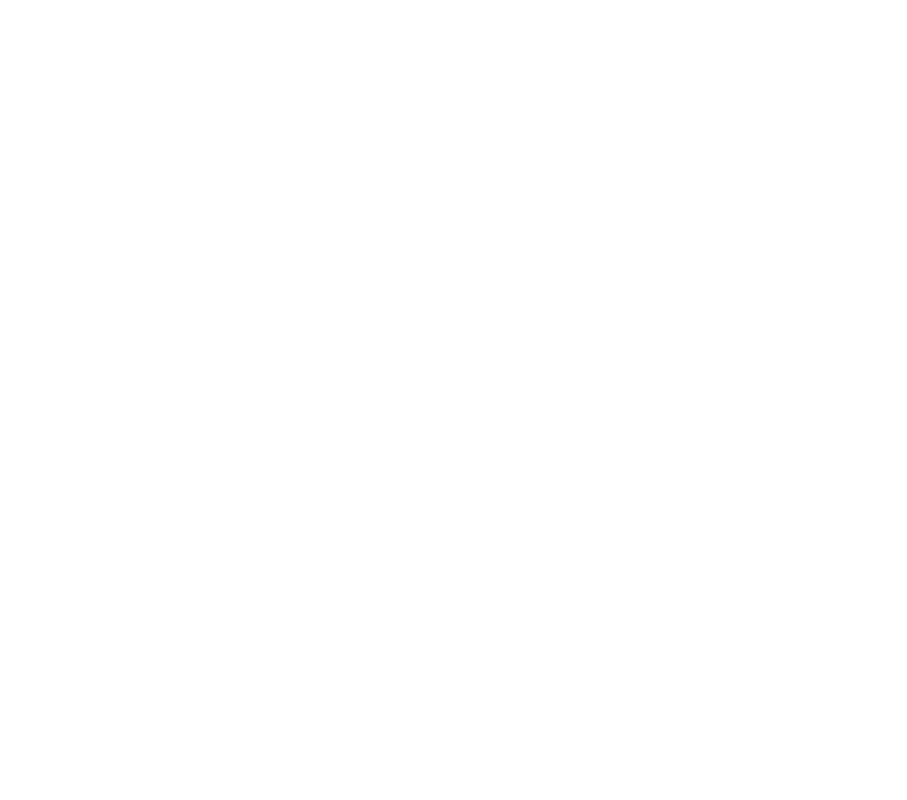
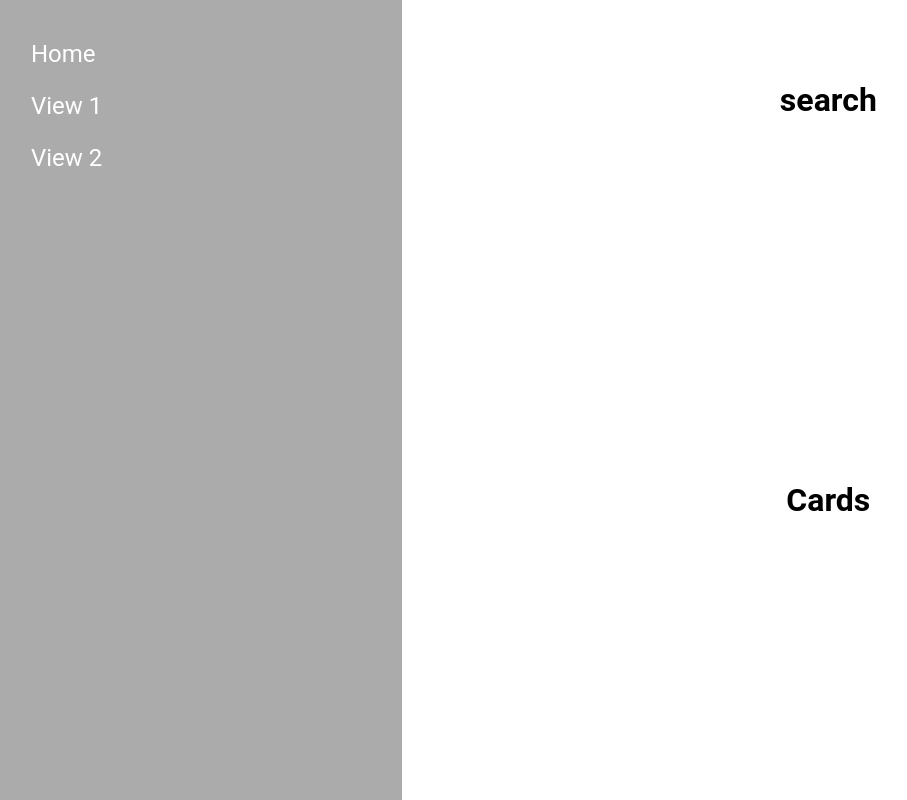
Before and after one commit to FabianBeltran96/country-app, a Vue app: page / in a window 1280 px wide. Shown: the whole page, without its empty margins (25-932 px from the left). Built offline with nearby package versions, Linux system fonts and the light colour scheme.

Commit message:
add router and start with sidebar

```diff
--- a/package.json
+++ b/package.json
@@ -10,7 +10,7 @@
   "dependencies": {
     "core-js": "^3.8.3",
     "vue": "^2.7",
-    "vue-router": "^4.2.5"
+    "vue-router": "^3.5.2"
   },
   "devDependencies": {
     "@babel/core": "^7.12.16",
--- a/src/App.vue
+++ b/src/App.vue
@@ -1,50 +1,23 @@
 <script setup>
-import SideBar from './components/SideBar.vue'
+
 </script>
 
 <template>
   <div id="app">
-    <SideBar id="sidebar" classmsg="Welcome to Your Vue.js App" />
-    <SideBar id="header" classmsg="Welcome to Your Vue.js App" />
-    <SideBar id="main" classmsg="Welcome to Your Vue.js App" />
+    <router-view></router-view>
   </div>
 </template>
 
 
 <style>
 * {
-  color: #2c3e50;
-  border: 0px solid red;
+  /* border: 1px solid red; */
 }
 
 body {
   margin: 0px;
   padding: 0px;
   box-sizing: border-box;
+  font-family: 'Roboto', sans-serif;
 }
 </style>
-
-<style scoped>
-#app {
-  width: 100vw;
-  height: 100vh;
-  display: grid;
-  grid-template-columns: 1fr 3fr;
-  grid-template-rows: 1fr 3fr;
-  grid-template-areas:
-    "sidebar header"
-    "sidebar main"
-}
-
-#sidebar {
-  grid-area: sidebar;
-}
-
-#header {
-  grid-area: header;
-}
-
-#main {
-  grid-area: main;
-}
-</style>
--- /dev/null
+++ b/src/components/HeaderComponent.vue
@@ -0,0 +1,26 @@
+<script setup>
+// import { defineProps } from 'vue';
+
+// const props = defineProps({
+//   msg: String
+// })
+
+console.log('hello script setup')
+</script>
+
+<template>
+  <div class="container">
+    <h1>search</h1>
+  </div>
+</template>
+
+<style scoped>
+.container {
+  width: 100%;
+  height: 100%;
+  display: flex;
+  justify-content: center;
+  align-items: center;
+
+}
+</style>
--- /dev/null
+++ b/src/components/MainComponent.vue
@@ -0,0 +1,26 @@
+<script setup>
+// import { defineProps } from 'vue';
+
+// const props = defineProps({
+//   msg: String
+// })
+
+console.log('hello script setup')
+</script>
+
+<template>
+  <div class="container">
+    <h1>Cards</h1>
+  </div>
+</template>
+
+<style scoped>
+.container {
+  width: 100%;
+  height: 100%;
+  display: flex;
+  justify-content: center;
+  align-items: center;
+
+}
+</style>
--- a/src/components/SideBar.vue
+++ /dev/null
@@ -1,22 +0,0 @@
-<script setup>
-import { defineProps } from 'vue';
-
-const props = defineProps({
-  msg: String
-})
-
-console.log('hello script setup')
-</script>
-
-<template>
-  <div class="hello">
-    {{ props.msg }}
-  </div>
-</template>
-
-<style scoped>
-.hello {
-  color: red;
-}
-
-</style>
--- /dev/null
+++ b/src/components/SidebarComponent.vue
@@ -0,0 +1,57 @@
+<script setup>
+// import { defineProps } from 'vue';
+
+// const props = defineProps({
+//   msg: String
+// })
+
+console.log('hello script setup')
+</script>
+
+<template>
+  <div class="container">
+    <ul>
+      <router-link tag="li" to="/">Home</router-link>
+      <router-link tag="li" to="/viewone">View 1</router-link>
+      <router-link tag="li" to="/viewtwo">View 2</router-link>
+    </ul>
+  </div>
+</template>
+
+<style scoped>
+* {
+  /* border: 1px solid red; */
+}
+
+.container {
+  width: 100%;
+  height: 100%;
+  display: flex;
+  justify-content: flex-start;
+  align-items: flex-start;
+  background-color: #ababab;
+  font-size: 24px;
+}
+ul{
+  width: 100%;
+}
+
+li {
+  list-style-type: none;
+  width: 80%;
+  color: white;
+  margin: 8px;
+  padding: 8px;
+  border-radius: 5px;
+}
+
+li:hover {
+  background-color: white;
+  color: rgb(135, 135, 135);
+}
+
+a {
+  text-decoration: none;
+  color: white;
+}
+</style>
--- a/src/main.js
+++ b/src/main.js
@@ -1,8 +1,10 @@
 import Vue from 'vue'
 import App from './App.vue'
+import router from '@/router'
 
 Vue.config.productionTip = false
 
 new Vue({
+  router,
   render: h => h(App),
 }).$mount('#app')
--- /dev/null
+++ b/src/router.js
@@ -0,0 +1,27 @@
+import Vue from "vue"
+import Router from "vue-router"
+
+Vue.use(Router)
+
+const router = new Router({
+
+    mode: 'history',
+    routes: [
+        {
+            path: "/",
+            name: "home",
+            component: () => import("./views/ViewHome.vue")
+        },
+        {
+            path: "/viewone",
+            name: "view1",
+            component: () => import("./views/ViewOne.vue")
+        }, {
+            path: "/viewtwo",
+            name: "view2",
+            component: () => import("./views/ViewTwo.vue")
+        }
+    ]
+})
+
+export default router
--- /dev/null
+++ b/src/views/ViewHome.vue
@@ -0,0 +1,38 @@
+<script setup>
+import SidebarComponent from '@/components/SidebarComponent.vue'
+import HeaderComponent from '@/components/HeaderComponent.vue'
+import MainComponent from '@/components/MainComponent.vue'
+</script>
+
+<template>
+    <div id="home">
+        <SidebarComponent id="sidebar" msg="Welcome to Your Vue.js App" />
+        <HeaderComponent id="header" msg="Welcome to Your Vue.js App" />
+        <MainComponent id="main" msg="Welcome to Your Vue.js App" />
+    </div>
+</template>
+
+<style scoped>
+#home {
+    width: 100vw;
+    height: 100vh;
+    display: grid;
+    grid-template-columns: 1fr 2fr;
+    grid-template-rows: 1fr 3fr;
+    grid-template-areas:
+        "sidebar header"
+        "sidebar main"
+}
+
+#sidebar {
+    grid-area: sidebar;
+}
+
+#header {
+    grid-area: header;
+}
+
+#main {
+    grid-area: main;
+}
+</style>
--- /dev/null
+++ b/src/views/ViewOne.vue
@@ -0,0 +1,8 @@
+<script setup>
+console.log('Viewone.vue')
+</script>
+<template>
+    <div id="one">
+        <h1>Viewone</h1>
+    </div>
+</template>
--- /dev/null
+++ b/src/views/ViewTwo.vue
@@ -0,0 +1,8 @@
+<script setup>
+console.log('ViewTwo.vue')
+</script>
+<template>
+    <div id="two">
+        <h1>ViewTwo</h1>
+    </div>
+</template>
```
Also changed, not shown: 1 other file (tests, documents, lock files or other folders).
